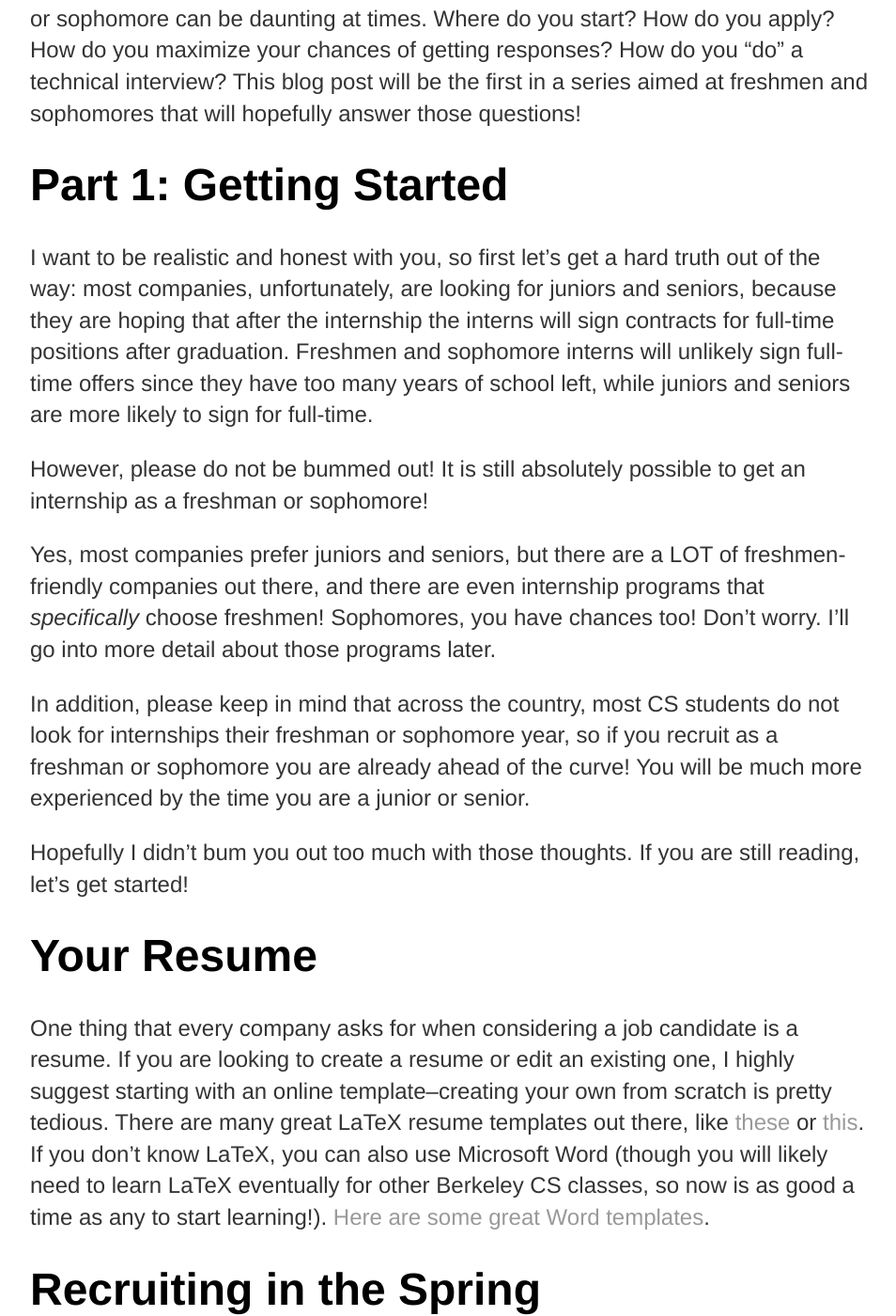
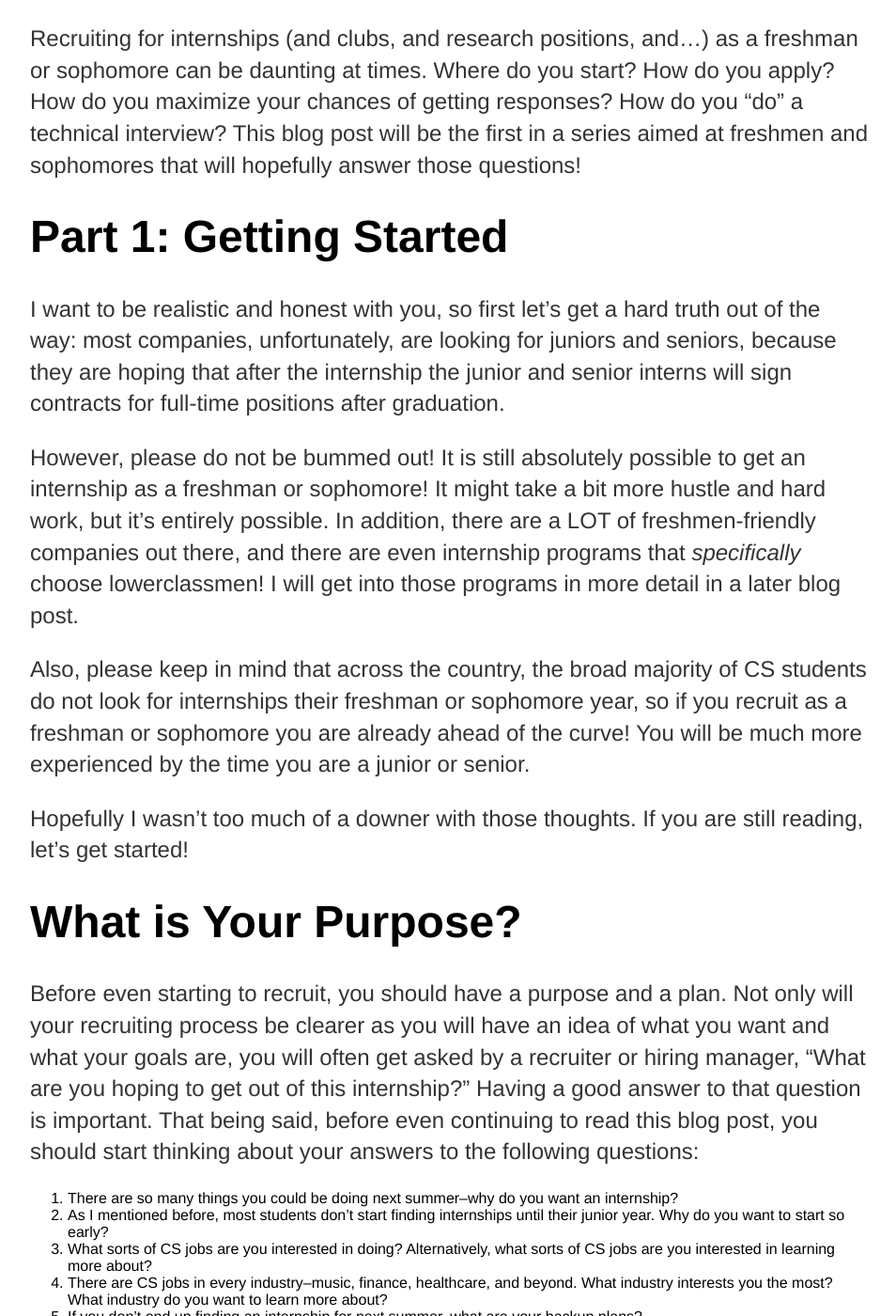
Before and after one commit to JustinMi/JustinMi.github.io, a Jekyll site: the page built from _posts/2017-12-20-recruiting-tips-for-freshmen-and-sophomores-getting-started.md, in a window 1280 px wide and 1400 px high, scrolled down 436 px. Shown: the whole window at 94% size, without its empty margins (160-1114 px from the left). Built offline with Jekyll 4.4.1, drawn with Linux system fonts in a browser that asks for light colours; nearby versions of some CDN libraries; some of the changed text lies outside the part shown.

Commit message:
edit post

```diff
--- a/_posts/2017-12-20-recruiting-tips-for-freshmen-and-sophomores-getting-started.md
+++ b/_posts/2017-12-20-recruiting-tips-for-freshmen-and-sophomores-getting-started.md
@@ -1,6 +1,6 @@
 ---
 layout: post
-title: "Recruiting as a Freshman or Sophomore, Part 1: Getting Started"
+title: "Recruiting as a Freshman or Sophomore, Part 1: Having a Purpose, Resume Advice, and Resources"
 date: 2017-12-20
 ---
 
@@ -10,18 +10,57 @@
 
 # Part 1: Getting Started
 
-I want to be realistic and honest with you, so first let's get a hard truth out of the way: most companies, unfortunately, are looking for juniors and seniors, because they are hoping that after the internship the interns will sign contracts for full-time positions after graduation. Freshmen and sophomore interns will unlikely sign full-time offers since they have too many years of school left, while juniors and seniors are more likely to sign for full-time.
+I want to be realistic and honest with you, so first let's get a hard truth out of the way: most companies, unfortunately, are looking for juniors and seniors, because they are hoping that after the internship the junior and senior interns will sign contracts for full-time positions after graduation.
 
-However, please do not be bummed out! It is still absolutely possible to get an internship as a freshman or sophomore!
+However, please do not be bummed out! It is still absolutely possible to get an internship as a freshman or sophomore! It might take a bit more hustle and hard work, but it's entirely possible. In addition, there are a LOT of freshmen-friendly companies out there, and there are even internship programs that *specifically* choose lowerclassmen! I will get into those programs in more detail in a later blog post.
 
-Yes, most companies prefer juniors and seniors, but there are a LOT of freshmen-friendly companies out there, and there are even internship programs that *specifically* choose freshmen! Sophomores, you have chances too! Don't worry. I'll go into more detail about those programs later.
+Also, please keep in mind that across the country, the broad majority of CS students do not look for internships their freshman or sophomore year, so if you recruit as a freshman or sophomore you are already ahead of the curve! You will be much more experienced by the time you are a junior or senior.
 
-In addition, please keep in mind that across the country, most CS students do not look for internships their freshman or sophomore year, so if you recruit as a freshman or sophomore you are already ahead of the curve! You will be much more experienced by the time you are a junior or senior.
+Hopefully I wasn't too much of a downer with those thoughts. If you are still reading, let's get started!
 
-Hopefully I didn't bum you out too much with those thoughts. If you are still reading, let's get started!
+# What is Your Purpose?
+
+Before even starting to recruit, you should have a purpose and a plan. Not only will your recruiting process be clearer as you will have an idea of what you want and what your goals are, you will often get asked by a recruiter or hiring manager, "What are you hoping to get out of this internship?" Having a good answer to that question is important. That being said, before even continuing to read this blog post, you should start thinking about your answers to the following questions:
+
+  1. There are so many things you could be doing next summer--why do you want an internship?
+  2. As I mentioned before, most students don't start finding internships until their junior year. Why do you want to start so early?
+  3. What sorts of CS jobs are you interested in doing? Alternatively, what sorts of CS jobs are you interested in learning more about?
+  4. There are CS jobs in every industry--music, finance, healthcare, and beyond. What industry interests you the most? What industry do you want to learn more about?
+  5. If you don't end up finding an internship for next summer, what are your backup plans?
+
+
 
 # Your Resume
 
-One thing that every company asks for when considering a job candidate is a resume. If you are looking to create a resume or edit an existing one, I highly suggest starting with an online template--creating your own from scratch is pretty tedious. There are many great LaTeX resume templates out there, like [these](https://www.sharelatex.com/templates/cv-or-resume) or [this](https://github.com/opensorceror/Data-Engineer-Resume-LaTeX). If you don't know LaTeX, you can also use Microsoft Word (though you will likely need to learn LaTeX eventually for other Berkeley CS classes, so now is as good a time as any to start learning!). [Here are some great Word templates](https://www.template.net/business/resume/fresher-engineer-resume-template/).
+One thing that every company asks for when considering a job candidate is a resume. Whether you are looking to create an entirely new resume or simply edit an existing one, I highly suggest starting with an online template--creating your own from scratch is pretty tedious. There are many great LaTeX resume templates out there, like [these](https://www.sharelatex.com/templates/cv-or-resume) or [this](https://github.com/opensorceror/Data-Engineer-Resume-LaTeX). If you don't know LaTeX, you can also use Word or other text editor (though you will likely need to learn LaTeX eventually for other Berkeley CS classes, so now is as good a time as any to start learning!). [Here](https://www.template.net/business/resume/fresher-engineer-resume-template/) are some great Word templates.
+
+Once you have your template as a starting place, you can edit it as you see fit.
+
+### Categories and Content
+
+Your resume should generally have the following categories:
+
+  1. Name and contact info
+  2. Education
+  3. Experience
+  4. Projects
+  5. Skills
+
+At the top, include your name in large font. Next, list your LinkedIn if you have one, your Github if you have one, your school email, and your phone number. Some people include their address; I personally don't include it, because I've never encountered a need for it.
+
+Next, include your college and major. If you are intended-CS, just put CS, as people might not know what "intended-CS" means. Most people include their expected graduation year, but I would actually suggest that as a freshman or sophomore that you don't list your graduation year, as it might actually dissuade employers from giving you a chance. Also include any relevant classes you took, using commonly-understood names. Instead of listing "CS 61A" list it as its full name "Structure and Interpretation of Computer Programs" or even the more commonly-understood "Intro Into CS".
+
+For experience, you can list any extracurricular activities that you have done. Include some details under each activity describing what you did and what it was about. One trick is to make sure you start all your description sentences with an action verb, as it comes across as more impactful--for example, instead of saying "For the robotics team, I built a pneumatic subsystem" switch it around and say "Built a pneumatic subsystem for the robotics team". Prioritize activities you did in college, but if you have extra space feel free to include high school stuff too.
+
+CS employers typically like seeing projects on a resume, because that shows that you know how to code beyond simply learning theory in a classroom. Projects you should list here can include hackathon projects, personal projects, and projects done for a club or outside organization. You can also list substantial projects that you have done in school, like for 61A and 61B. Give a description of the project, mention the tech stack that you used, and if possible include a link to it.
+
+The Skills section should take up the least space on your resume. Its role is to simply provide the reader with a quick snapshot with the programming languages, frameworks, and tools that you are familiar with. Some people like to add extra flair/info to their Skills section, like a note on how well they know each programming language, but I personally prefer to keep this section short and concise: "Here are the skills I know. Here are the frameworks I know."
+
+# Resources
+
+- Jobs & Internships Berkeley page
+- Hackathon Hackers community and related pages (HH Jobs, HH Interviews)
+- /r/CSCareerQuestions
+- /r/learnprogramming
 
 # Recruiting in the Spring
```
Also changed, not shown: 5 other files.
